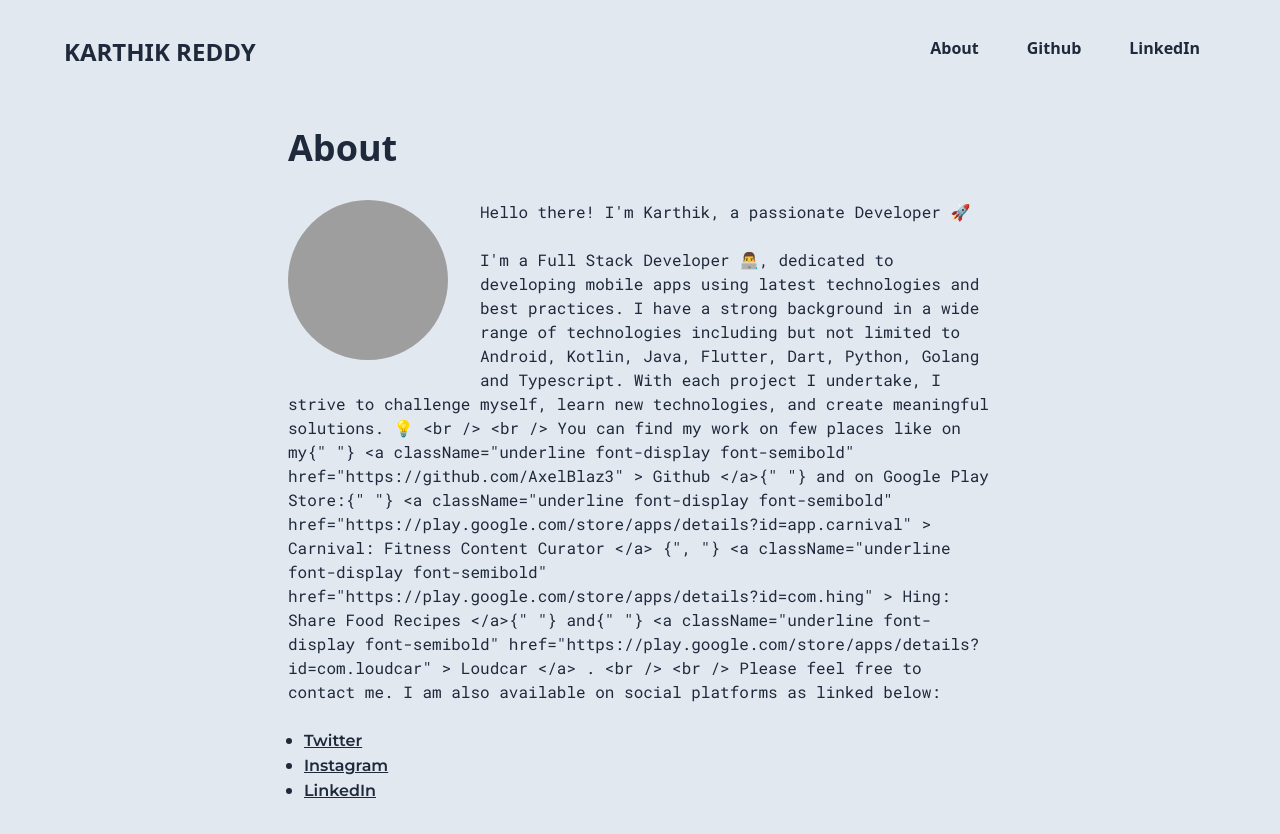
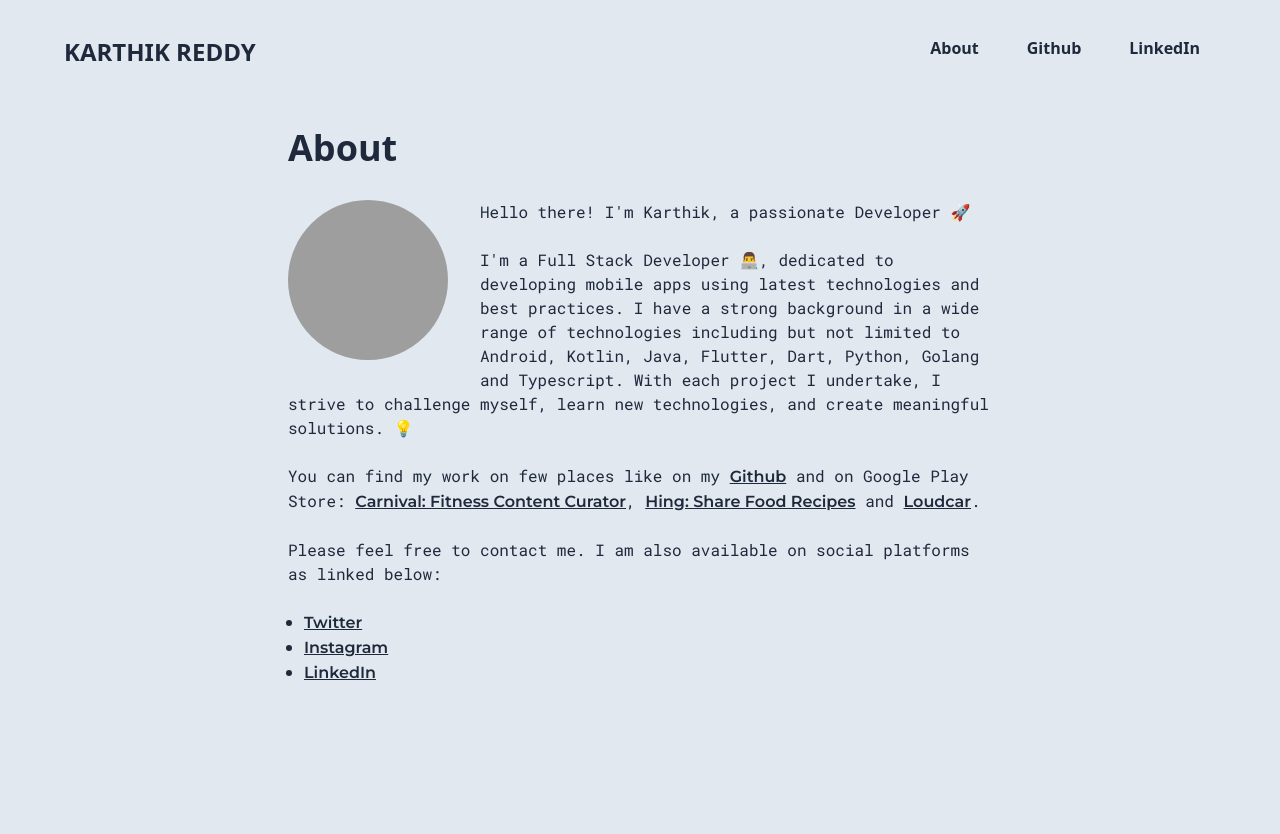
Before and after one commit to AxelBlaz3/Portfolio, a Next.js app: page /about in a window 1280 px wide. After the commit the page ends 800 px from the top, so only its background shows below. Built offline with nearby package versions, Linux system fonts and the light colour scheme; grey boxes are pictures that could not be loaded.

Commit message:
Remove backticks

```diff
--- a/app/about/page.tsx
+++ b/app/about/page.tsx
@@ -12,10 +12,10 @@ export default function About() {
         />
 
         <p className="font-body">
-          {`Hello there! I'm Karthik, a passionate Developer 🚀`}
+          Hello there! I'm Karthik, a passionate Developer 🚀
           <br />
           <br />
-          {`
+
           I'm a Full Stack Developer 👨‍💻, dedicated to developing mobile apps
           using latest technologies and best practices. I have a strong
           background in a wide range of technologies including but not limited
@@ -56,7 +56,7 @@ export default function About() {
           <br />
           <br />
           Please feel free to contact me. I am also available on social
-          platforms as linked below:`}
+          platforms as linked below:
         </p>
         <br />
         <ul className="list-disc mx-4">
```
